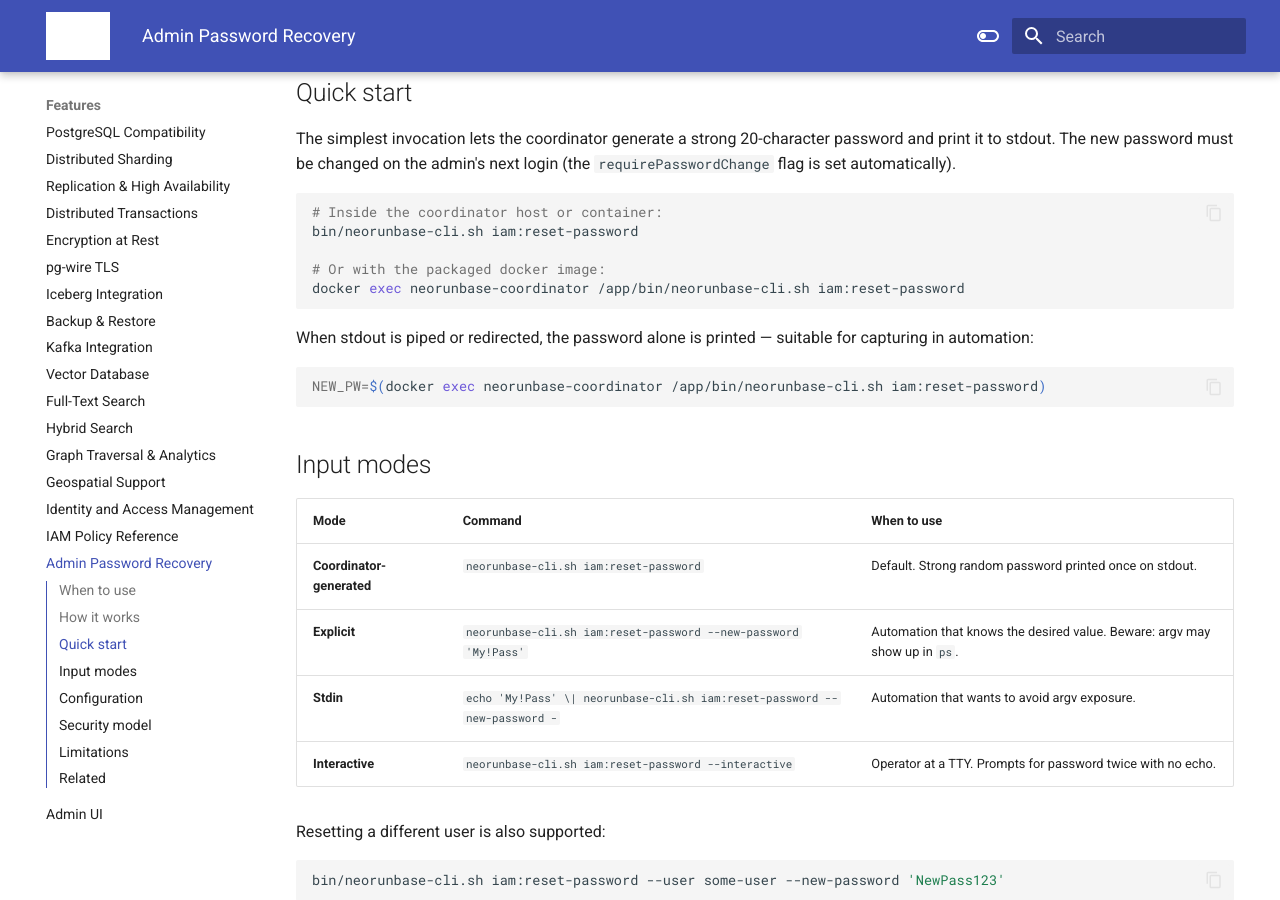
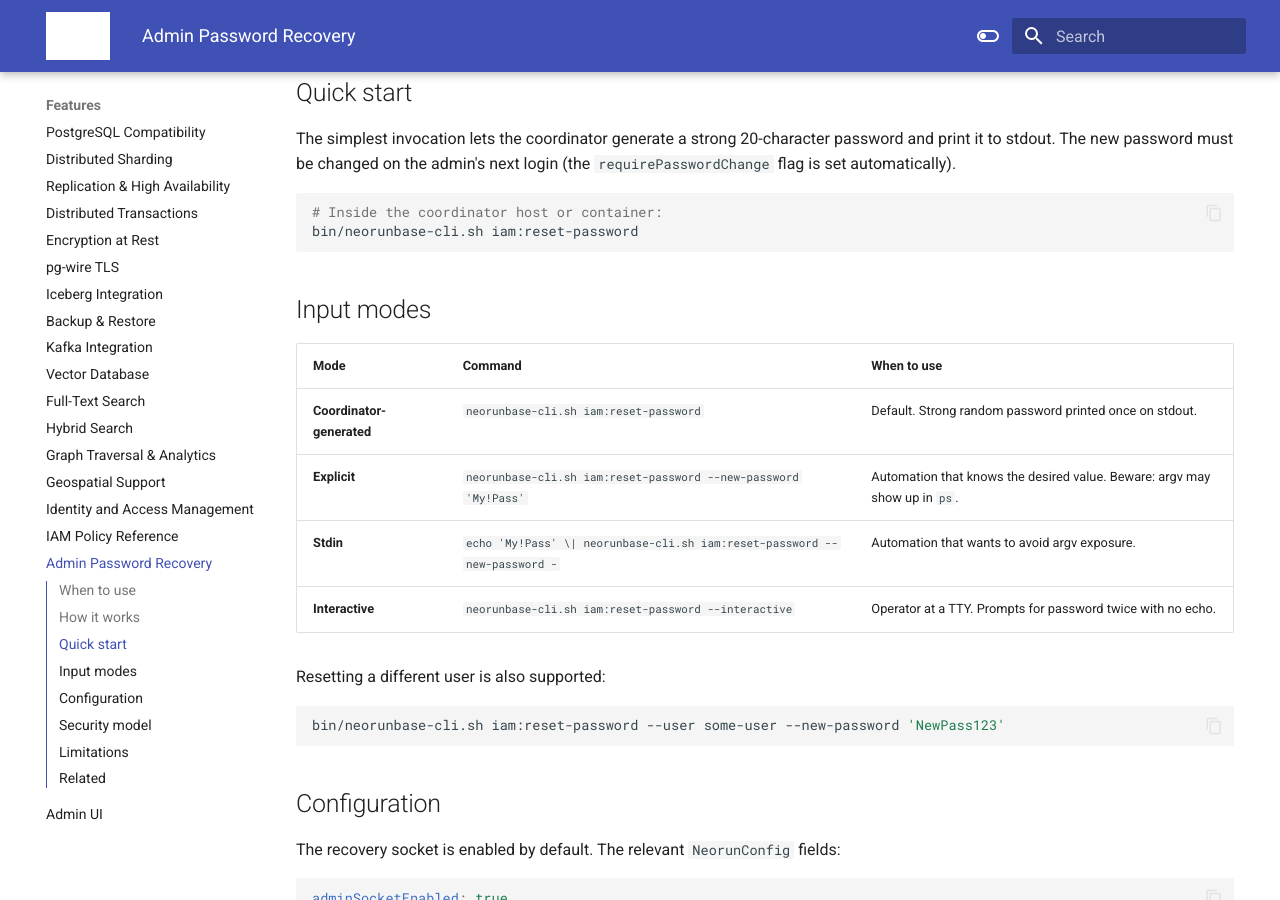
Before and after one commit to cloudcheflabs/neorunbase-docs, an MkDocs documentation site: the page built from docs/features/admin-password-recovery.md, in a window 1280 px wide and 900 px high, scrolled down 1266 px. Built offline with MkDocs 1.6.1 and Material for MkDocs 9.7.7, drawn with Linux system fonts in a browser that asks for light colours; the version menu is left out; grey boxes are pictures that could not be loaded.

Commit message:
docs: remove docker examples from admin password recovery.
Co-Authored-By: Claude Opus 4.7 (1M context) <noreply@anthropic.com>

````diff
--- a/docs/features/admin-password-recovery.md
+++ b/docs/features/admin-password-recovery.md
@@ -55,16 +55,6 @@ set automatically).
 ```bash
 # Inside the coordinator host or container:
 bin/neorunbase-cli.sh iam:reset-password
-
-# Or with the packaged docker image:
-docker exec neorunbase-coordinator /app/bin/neorunbase-cli.sh iam:reset-password
-```
-
-When stdout is piped or redirected, the password alone is printed — suitable
-for capturing in automation:
-
-```bash
-NEW_PW=$(docker exec neorunbase-coordinator /app/bin/neorunbase-cli.sh iam:reset-password)
 ```
 
 ## Input modes
````
